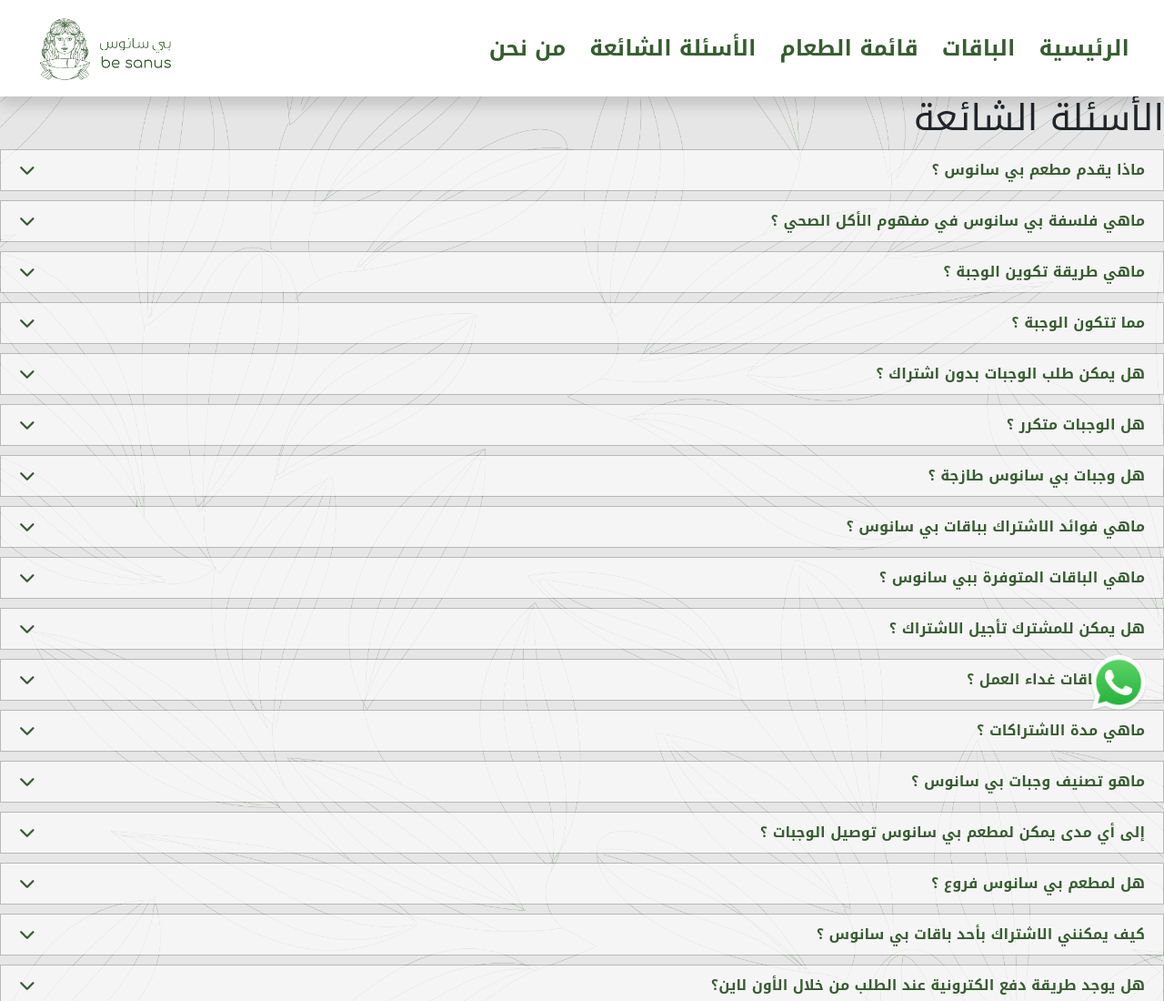
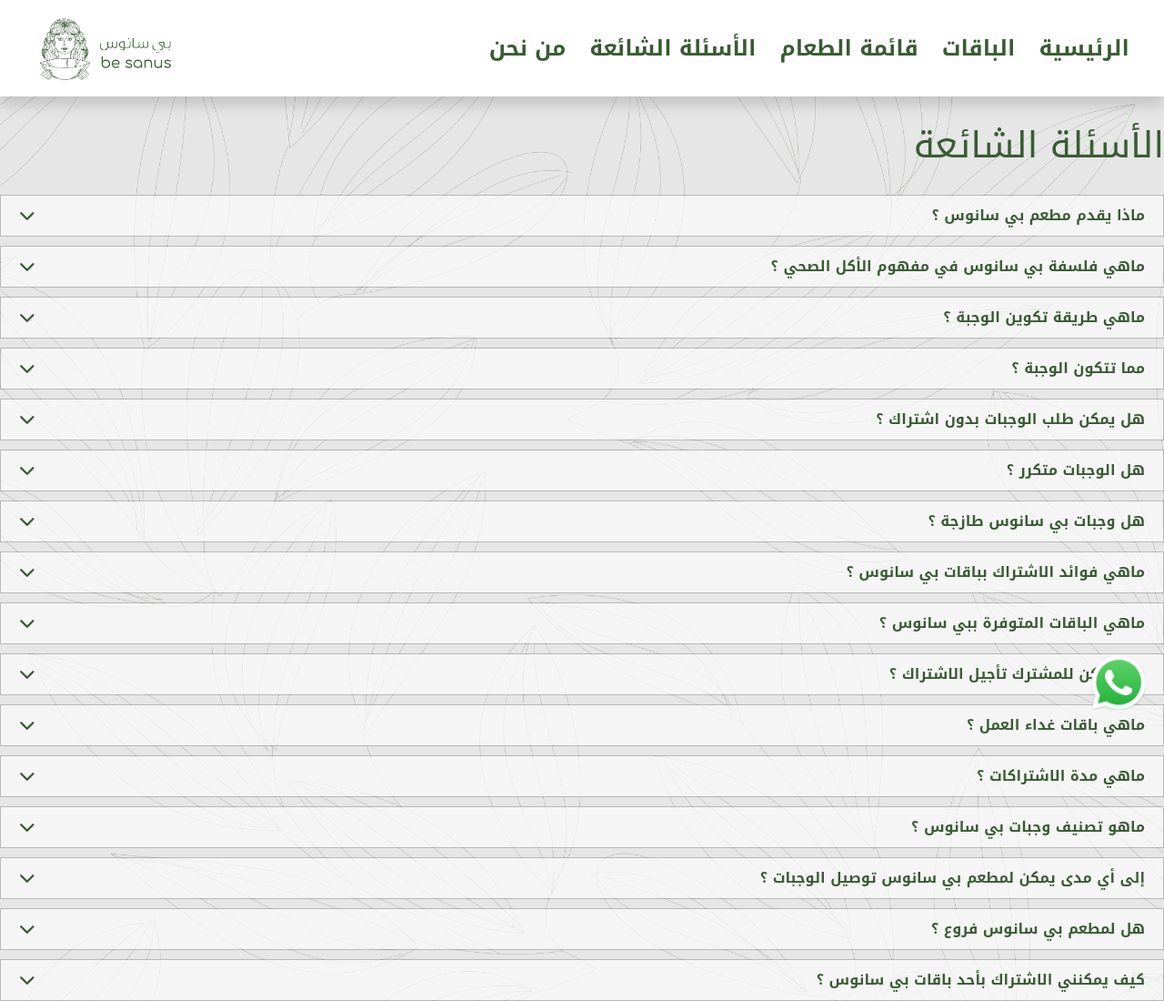
Before and after one commit to zeyad262/besanus, a plain HTML site: page faq.html in a window 1280 px wide. Shown: the top 1100 px of the page at 91% size. Drawn offline with nearby package versions, Linux system fonts and the light colour scheme.

Commit message:
Update style.css

```diff
--- a/css/style.css
+++ b/css/style.css
@@ -70,3 +70,8 @@
   border: none;
   display: block;
 }
+h1{
+  color: #385c32;
+  margin-top: 30px;
+  margin-bottom: 30px;
+}
```
